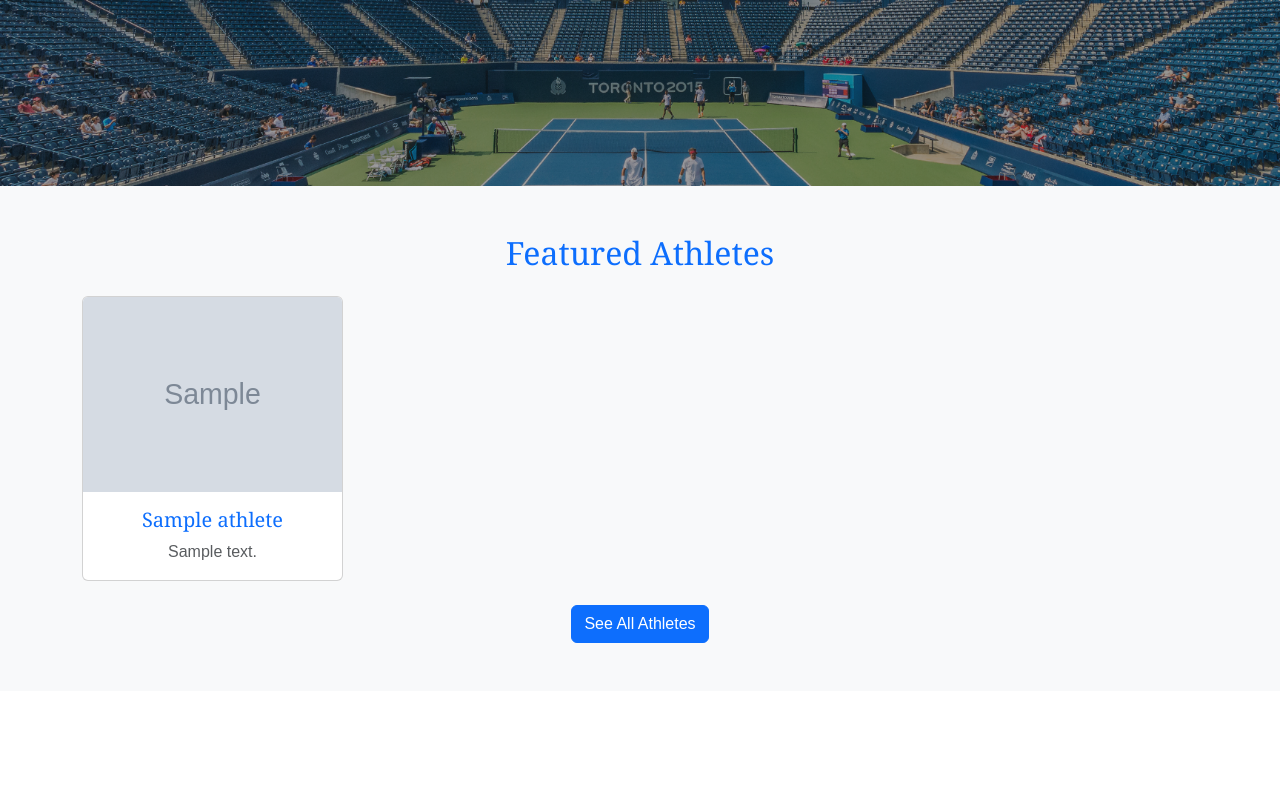
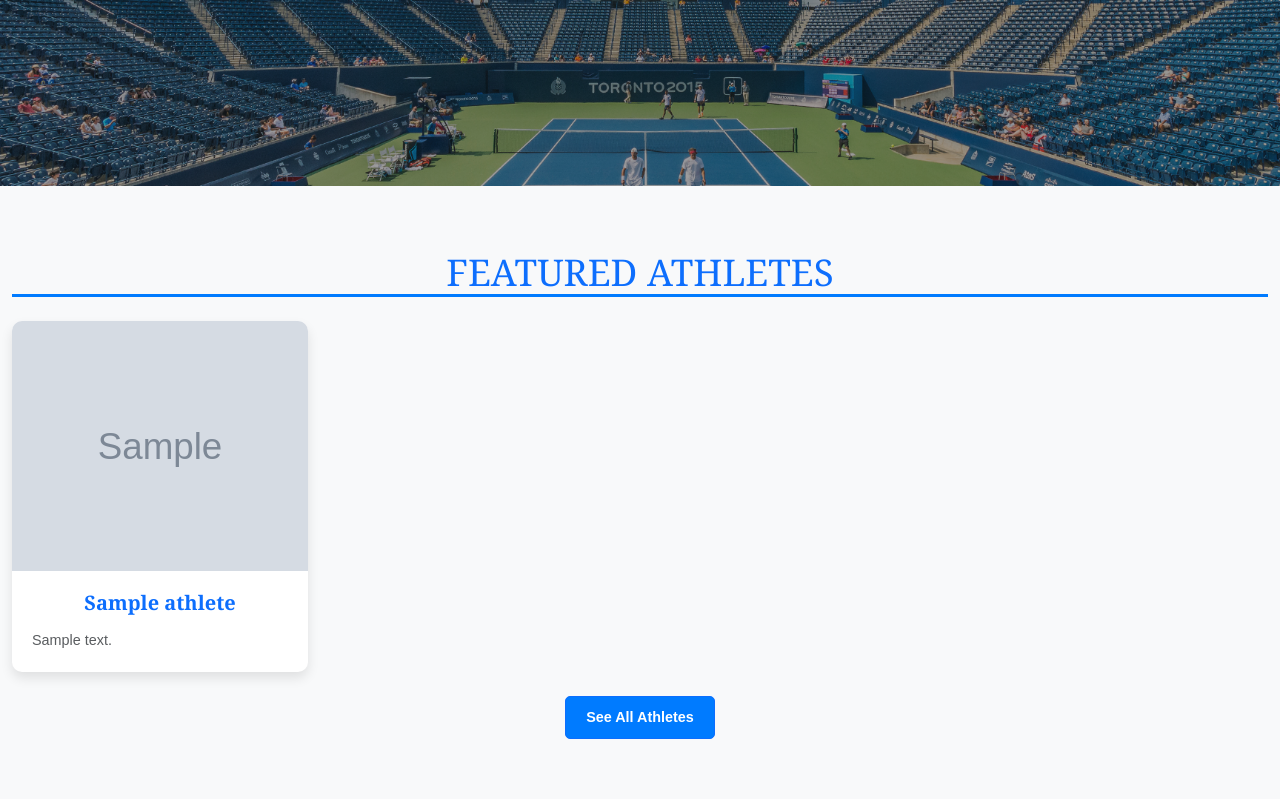
Before and after one commit to loriiqw/SAM-BE, a PHP site: page /F01/index.php in a window 1280 px wide. Shown: the part 614-1413 px from the top of the page. Before the commit the page ends 1257 px from the top, so only its background shows below. Run offline with PHP 8.4, Linux system fonts and the light colour scheme; tables that the repository leaves empty or names only in its code hold one stand-in row (values such as "Sample post"); grey boxes marked "Sample" are stand-in pictures.

Commit message:
add php for athlete section

```diff
--- a/F01/index.php
+++ b/F01/index.php
@@ -47,6 +47,107 @@
     .navbar-scrolled {
       background-color: #333 !important;
       transition: background-color 0.3s ease-in-out;
+    }
+
+    /* Athlete Section */
+    #athleteSection {
+      background-color: #f8f9fa;
+      padding: 60px 0;
+    }
+
+    #athleteSection .container {
+      max-width: 1300px;
+    }
+
+    #athleteSection h2::after {
+      content: "";
+      position: absolute;
+      bottom: -5px;
+      left: 0;
+      width: 100%;
+      height: 3px;
+      background-color: #007bff;
+      /* Blue underline */
+      transform: scaleX(0);
+      transform-origin: bottom right;
+      transition: transform 0.3s ease-out;
+    }
+
+    #athleteSection h2:hover::after {
+      transform: scaleX(1);
+      transform-origin: bottom left;
+    }
+
+
+    /* Card Styling */
+    .card {
+      border: none;
+      border-radius: 10px;
+      background-color: #fff;
+      overflow: hidden;
+      box-shadow: 0 6px 12px rgba(0, 0, 0, 0.1);
+      transition: transform 0.3s, box-shadow 0.3s;
+    }
+
+    .card:hover {
+      transform: translateY(-10px);
+      box-shadow: 0 10px 20px rgba(0, 0, 0, 0.15);
+    }
+
+    .card img {
+      width: 100%;
+      height: 250px;
+      object-fit: cover;
+      transition: transform 0.3s;
+    }
+
+    .card img:hover {
+      transform: scale(1.05);
+      /* Zoom effect on hover */
+    }
+
+    .card-body {
+      padding: 20px;
+      text-align: center;
+    }
+
+    .card-title {
+      font-size: 1.25rem;
+      font-weight: 600;
+      color: #333;
+      margin-bottom: 15px;
+    }
+
+    .card-text {
+      text-align: justify;
+      font-size: 0.9rem;
+      color: #777;
+      line-height: 1.5;
+    }
+
+    .btn-primary {
+      background-color: #007bff;
+      padding: 10px 20px;
+      font-size: 0.9rem;
+      border-radius: 5px;
+      color: white;
+      font-weight: 600;
+      transition: background-color 0.3s;
+    }
+
+    .btn-primary:hover {
+      background-color: #0056b3;
+    }
+
+    /* Responsive Adjustments */
+    @media (max-width: 767px) {
+      .card-body {
+        padding: 15px;
+      }
+
+      .card-title {
+        font-size: 1.1rem;
+      }
     }
   </style>
 </head>
@@ -98,10 +199,14 @@
     </div>
   </section>
 
-  <section id="athleteSection" class="py-5 bg-light">
+  <section id="athleteSection" class="py-6 bg-light">
     <div class="container">
-      <h2 class="text-center text-primary mb-4">Featured Athletes</h2>
-      <div class="row row-cols-1 row-cols-md-2 row-cols-lg-4 g-4">
+      <h2 class="text-center text-primary mb-4 pt-1 font-weight-bold text-uppercase custom-heading"
+        style="font-size: 2.3rem; position: relative; border-bottom: 3px solid #007bff;">
+        Featured Athletes
+      </h2>
+
+      <div id="athleteList" class="row row-cols-1 row-cols-md-2 row-cols-lg-4 g-4">
         <?php
                 $conn = new mysqli("localhost", "root", "", "olympics");
 
@@ -109,13 +214,12 @@
                     die("Connection failed: " . $conn->connect_error);
                 }
 
-            $sql = "SELECT name, description, image FROM athletes";
+                $sql = "SELECT name, description, image FROM athletes LIMIT 4";
                 $result = $conn->query($sql);
 
                 if ($result->num_rows > 0) {
                     while($row = $result->fetch_assoc()) {
                         $imagePath = htmlspecialchars($row["image"]);
-
                         echo "<div class='col'>";
                         echo "<div class='card h-100'>";
                         echo "<img src='/SAM-BE/F01/" . $imagePath . "' class='card-img-top' alt='Athlete Image'>";
@@ -133,11 +237,26 @@
                 $conn->close();
             ?>
       </div>
+
       <div class="text-center mt-4">
-        <a href="#fullAthleteShowcase" class="btn btn-primary">See All Athletes</a>
+        <a href="#" id="loadMoreBtn" class="btn btn-primary">See All Athletes</a>
       </div>
     </div>
   </section>
+
+  <script>
+    document.getElementById('loadMoreBtn').addEventListener('click', function (event) {
+      event.preventDefault();
+
+      fetch('loadmore.php')
+        .then(response => response.text())
+        .then(data => {
+          document.getElementById('athleteList').innerHTML += data;
+        })
+        .catch(error => console.error('Error loading more athletes:', error));
+    });
+  </script>
+
 
   <script src="https://cdn.jsdelivr.net/npm/@popperjs/core@2.11.6/dist/umd/popper.min.js"></script>
   <script src="https://cdn.jsdelivr.net/npm/bootstrap@5.3.0-alpha1/dist/js/bootstrap.min.js"></script>
```
Also changed, not shown: F01/loadmore.php (added, +29 -0 lines). Lines whose indentation alone changed are shown as unchanged.
